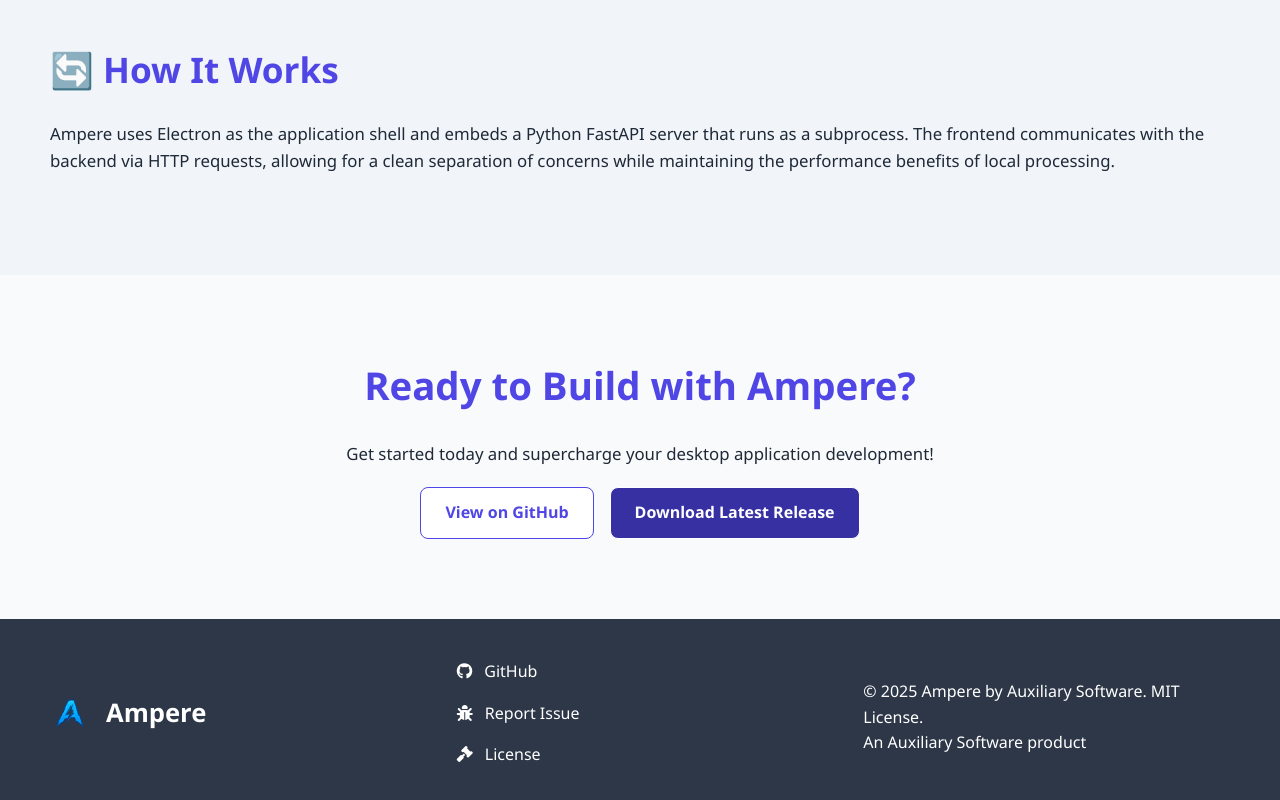
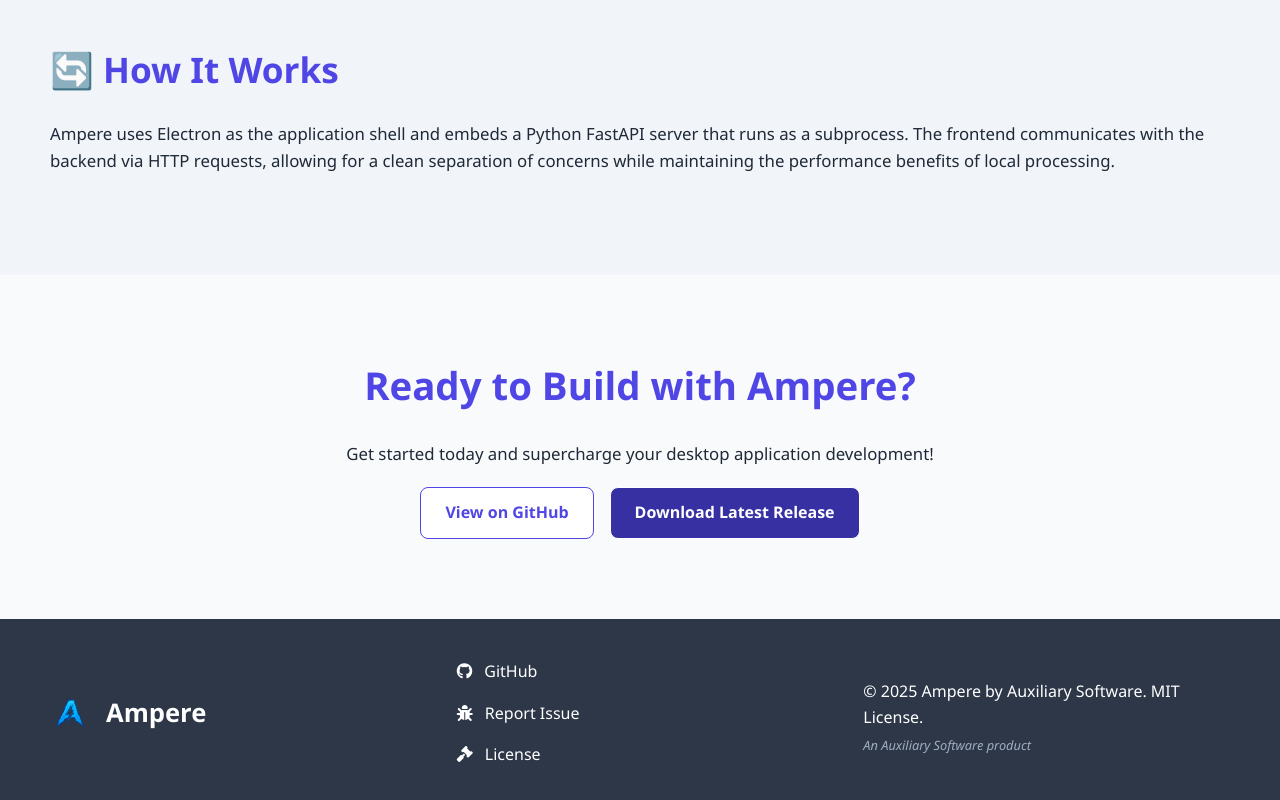
Before and after one commit to SeamusMullan/Ampere, a plain HTML site: page site/index.html in a window 1280 px wide. Shown: the part 4580-5380 px from the top of the page. Drawn offline with Linux system fonts and the light colour scheme.

Commit message:
update footer styling

```diff
--- a/site/css/styles.css
+++ b/site/css/styles.css
@@ -319,6 +319,13 @@
     margin-top: 20px;
 }
 
+.footer-copyright .auxiliary-text {
+    font-size: 0.8rem;
+    color: #a0aec0;
+    margin-top: 5px;
+    font-style: italic;
+}
+
 /* Responsive styles */
 @media (max-width: 768px) {
     nav ul {
```
